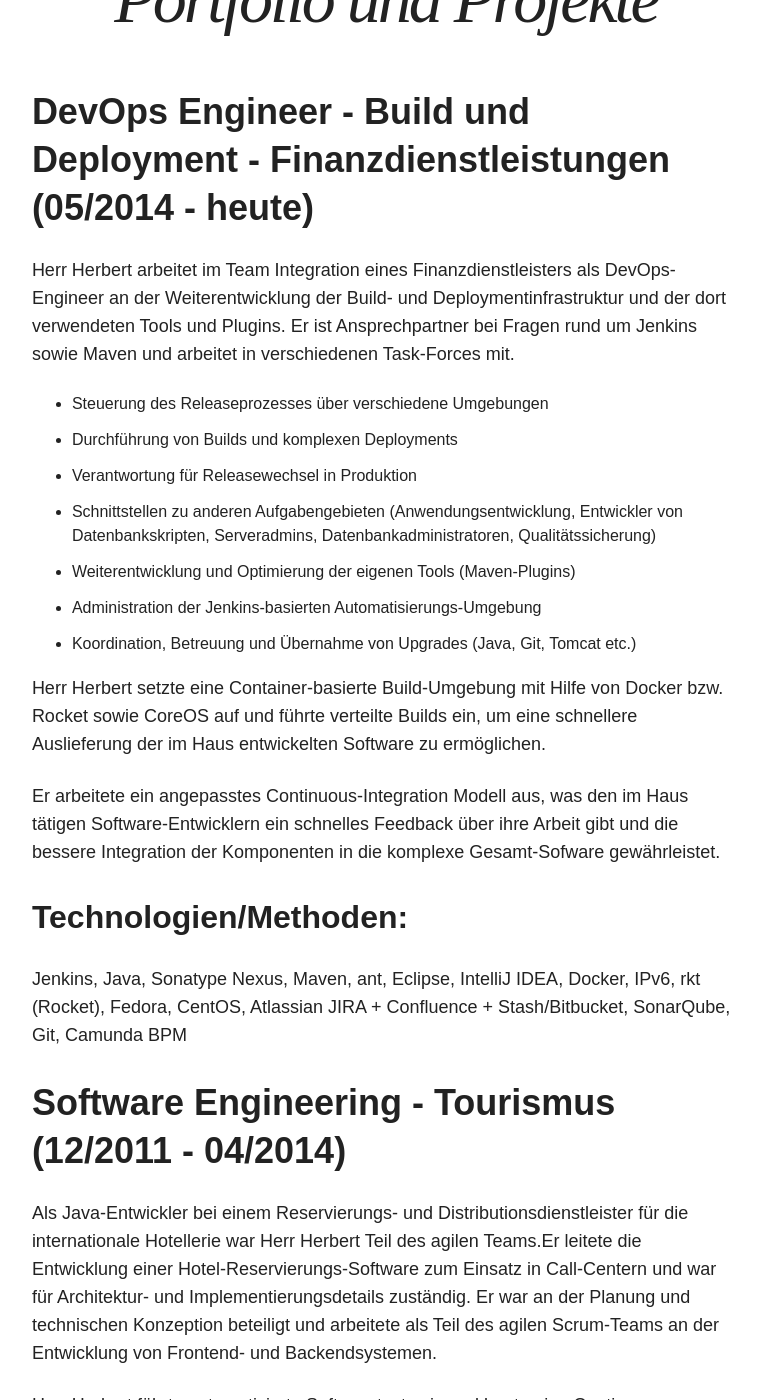
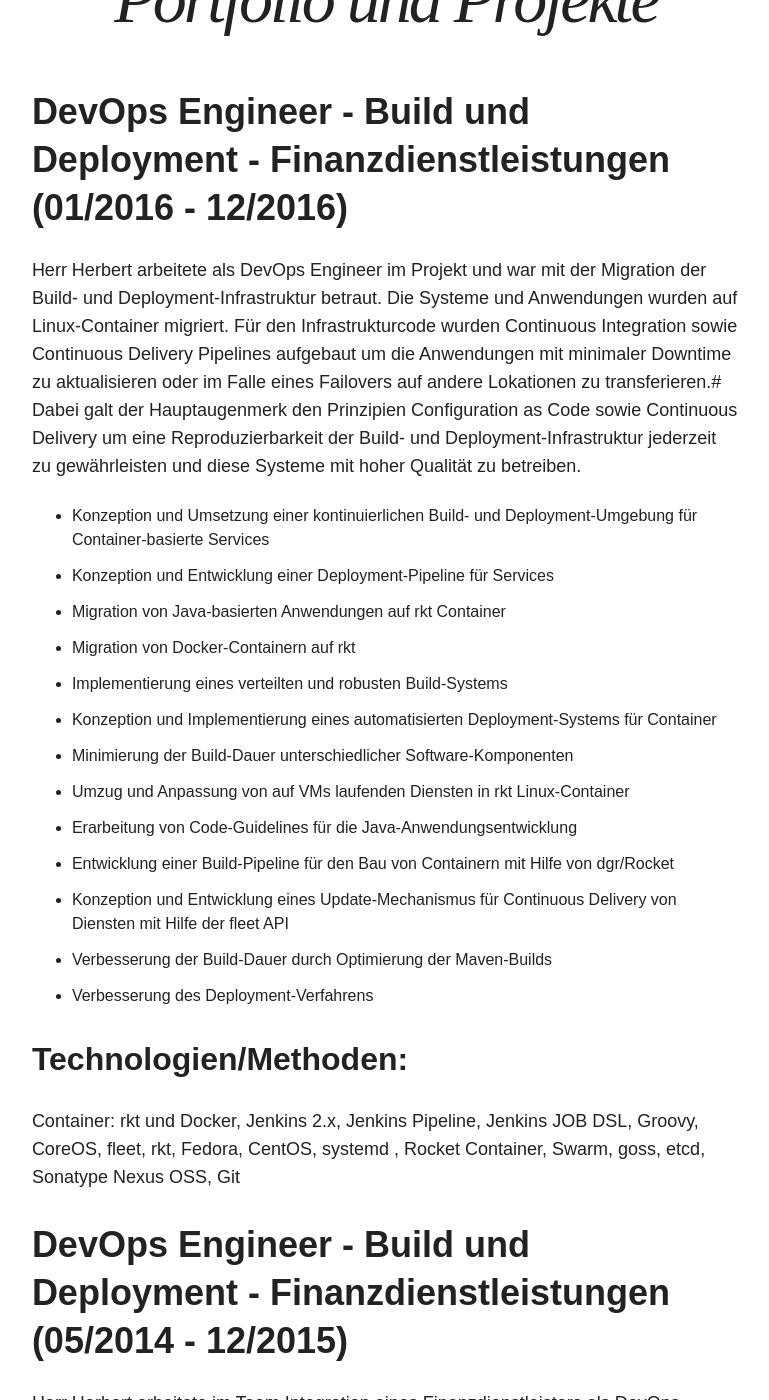
Before and after one commit to BenjaminHerbert/BenjaminHerbert.github.io, a Jekyll site: the page built from portfolio/index.md, in a window 1280 px wide and 1400 px high, scrolled down 314 px. Shown: the whole window, without its empty margins (254-1023 px from the left). Built offline with Jekyll 4.4.1, drawn with Linux system fonts in a browser that asks for light colours; nearby versions of some CDN libraries; some of the changed text lies outside the part shown.

Commit message:
Add portfolio

```diff
--- a/portfolio/index.md
+++ b/portfolio/index.md
@@ -1,13 +1,42 @@
 ---
 layout: page
 title: Portfolio und Projekte
-modified: 2015-12-21T09:00:00
+modified: 2016-12-03T09:00:00
 share: true
 ---
 
-# DevOps Engineer - Build und Deployment - Finanzdienstleistungen (05/2014 - heute)
 
-Herr Herbert arbeitet im Team Integration eines Finanzdienstleisters als DevOps-Engineer an der Weiterentwicklung der Build- und Deploymentinfrastruktur und der dort verwendeten Tools und Plugins. Er ist Ansprechpartner bei Fragen rund um Jenkins sowie Maven und arbeitet in verschiedenen Task-Forces mit.
+# DevOps Engineer - Build und Deployment - Finanzdienstleistungen (01/2016 - 12/2016)
+
+Herr Herbert arbeitete als DevOps Engineer im Projekt und war mit der Migration der
+Build- und Deployment-Infrastruktur betraut. Die Systeme und Anwendungen wurden auf
+Linux-Container migriert. Für den Infrastrukturcode wurden Continuous Integration
+sowie Continuous Delivery Pipelines aufgebaut um die Anwendungen mit minimaler Downtime
+zu aktualisieren oder im Falle eines Failovers auf andere Lokationen zu transferieren.#
+Dabei galt der Hauptaugenmerk den Prinzipien Configuration as Code sowie Continuous Delivery
+um eine Reproduzierbarkeit der Build- und Deployment-Infrastruktur jederzeit zu gewährleisten
+und diese Systeme mit hoher Qualität zu betreiben.
+
+* Konzeption und Umsetzung einer kontinuierlichen Build- und Deployment-Umgebung für Container-basierte Services
+* Konzeption und Entwicklung einer Deployment-Pipeline für Services
+* Migration von Java-basierten Anwendungen auf rkt Container
+* Migration von Docker-Containern auf rkt
+* Implementierung eines verteilten und robusten Build-Systems
+* Konzeption und Implementierung eines automatisierten Deployment-Systems für Container
+* Minimierung der Build-Dauer unterschiedlicher Software-Komponenten
+* Umzug und Anpassung von auf VMs laufenden Diensten in rkt Linux-Container
+* Erarbeitung von Code-Guidelines für die Java-Anwendungsentwicklung
+* Entwicklung einer Build-Pipeline für den Bau von Containern mit Hilfe von dgr/Rocket
+* Konzeption und Entwicklung eines Update-Mechanismus für Continuous Delivery von Diensten mit Hilfe der fleet API
+* Verbesserung der Build-Dauer durch Optimierung der Maven-Builds
+* Verbesserung des Deployment-Verfahrens
+
+## Technologien/Methoden:
+Container: rkt und Docker, Jenkins 2.x, Jenkins Pipeline, Jenkins JOB DSL, Groovy, CoreOS, fleet, rkt, Fedora, CentOS, systemd , Rocket Container, Swarm, goss, etcd, Sonatype Nexus OSS, Git
+
+# DevOps Engineer - Build und Deployment - Finanzdienstleistungen (05/2014 - 12/2015)
+
+Herr Herbert arbeitete im Team Integration eines Finanzdienstleisters als DevOps-Engineer an der Weiterentwicklung der Build- und Deploymentinfrastruktur und der dort verwendeten Tools und Plugins. Er war Ansprechpartner bei Fragen rund um Jenkins sowie Maven und wirkte in verschiedenen Task-Forces mit.
 
 * Steuerung des Releaseprozesses über verschiedene Umgebungen
 * Durchführung von Builds und komplexen Deployments
```
